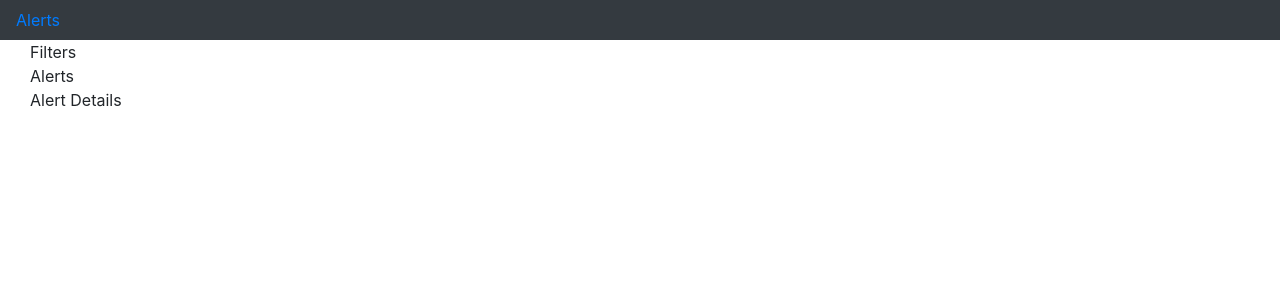
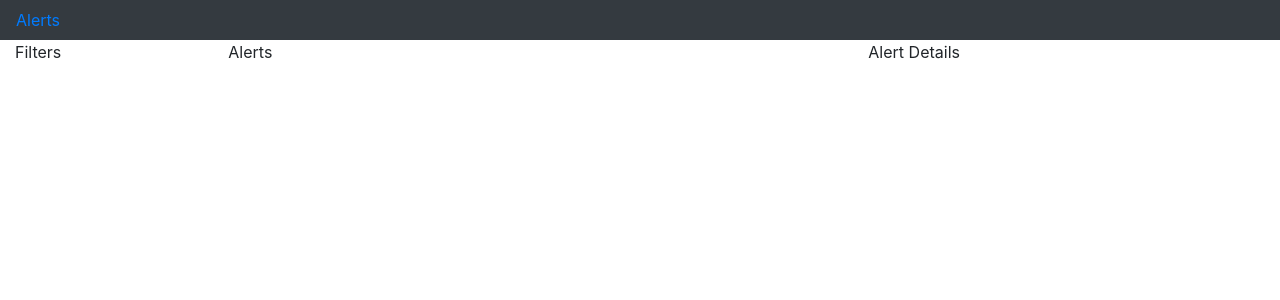
Before and after one commit to pniraula/angular6withTest, an Angular app: page / in a window 1280 px wide. Shown: the top 300 px of the page. Built offline with nearby package versions, Linux system fonts and the light colour scheme.

Commit message:
Initial wireframe

```diff
--- a/src/app/alerts/alerts.component.html
+++ b/src/app/alerts/alerts.component.html
@@ -1,11 +1,13 @@
-<div class="alerts-wrapper col-md-12">
-  <div class="col-md-2">
-    Filters
-  </div>
-  <div class="col-md-6">
-    Alerts
-  </div>
-  <div class="col-md-4">
-    Alert Details
+<div class="alerts-wrapper container-fluid">
+  <div class="row">
+    <div class="col-2">
+      Filters
+    </div>
+    <div class="col-6">
+      Alerts
+    </div>
+    <div class="col-4">
+      Alert Details
+    </div>
   </div>
 </div>
```
